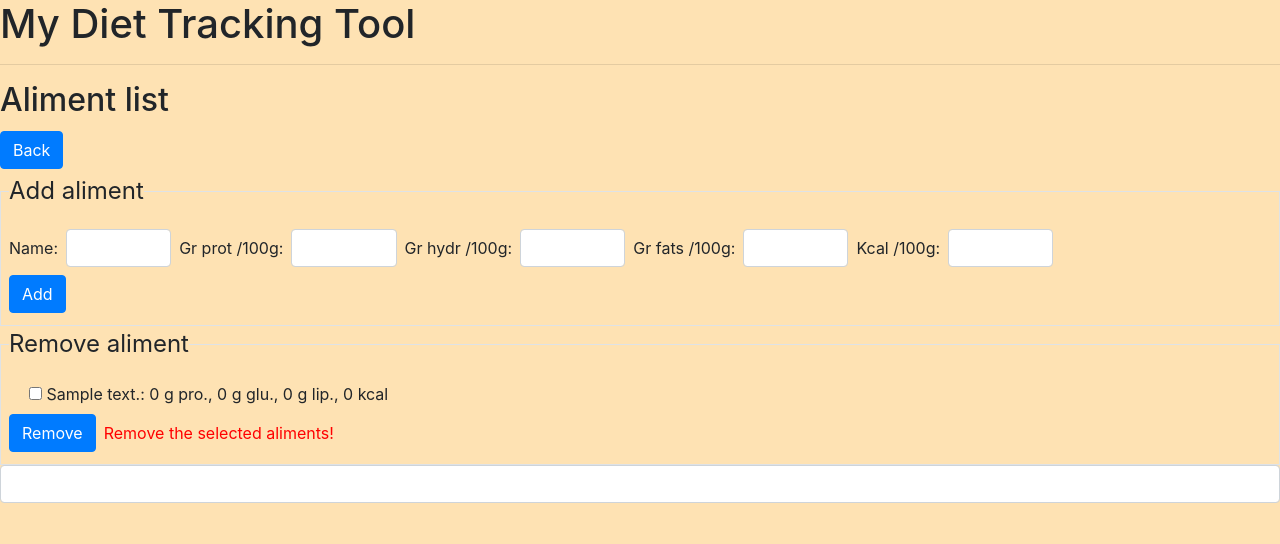
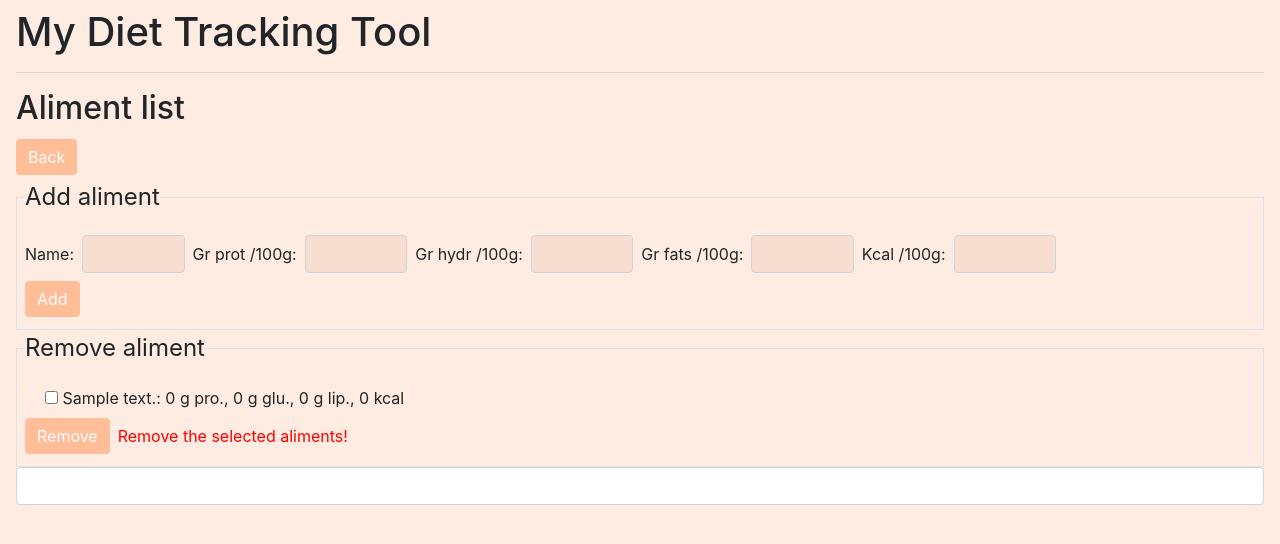
Before and after one commit to mathieudelehaye/AthleteDietTracker, a Symfony app: template templates/aliment_category/manage.html.twig in a window 1280 px wide. Shown: the top 544 px of the page. Run offline with Twig, Linux system fonts and the light colour scheme; the template is opened without the code that fills it: most values are stand-ins (such as "Sample title", 1, 10 or a date in 2020); form fields are guessed from the names that the template uses; some libraries are stand-ins or nearby versions.

Commit message:
Site style improved

```diff
--- a/public/css/default.css
+++ b/public/css/default.css
@@ -1,7 +1,39 @@
-.custom-list-item {
-    background-color: #fee2b3;
+.page-background-color {
+    background-color:#FEECE2;
 }
 
-.selected-list-item {
-    background-color: #d19a5e;
+.page-background-padding {
+    padding: 0.5rem 1rem 2rem 1rem;
 }
+
+.input-item {
+    background-color: #F7DED0;
+}
+
+.button {
+    background-color: #FFBE98;
+    border: #E2BFB3;
+}
+
+.button:active {
+    background-color: #E2BFB3;
+}
+
+.button:hover {
+    background-color: #E2BFB3;
+}
+
+.text {
+    color: #495057;
+}
+
+.light-text {
+    color: #495057;
+}
+
+/* Nav tabs */
+.nav-tabs .nav-link.active {
+  color: #495057;
+  background-color: #F7DED0;
+  border-color: #dee2e6 #dee2e6 #fff;
+}
--- a/templates/aliment_category/manage.html.twig
+++ b/templates/aliment_category/manage.html.twig
@@ -8,24 +8,24 @@
 	<h2>Aliment list</h1>
 	<form name="form" method="post">
 		<div class="form-inline">
-			<button class="btn btn-primary my-1 mr-2" type="submit" id="form_aliment_category_cancel" name="form[aliment_category][cancel]" formnovalidate="formnovalidate">Back</button>
+			<button class="btn btn-primary button my-1 mr-2" type="submit" id="form_aliment_category_cancel" name="form[aliment_category][cancel]" formnovalidate="formnovalidate">Back</button>
 		</div>
 		<fieldset class="border p-2">
 	   		<legend  class="w-auto">Add aliment</legend>
 	   		<div class="form-inline">
 				<label class="my-1 mr-2">Name: </label>
-				<input class="form-control my-1 mr-2 col-md-1" type="text" id="form_aliment_category_description" name="form[aliment_category][description]" required="required" value="{{ form.aliment_category.description.vars.value }}" />
+				<input class="form-control input-item my-1 mr-2 col-md-1" type="text" id="form_aliment_category_description" name="form[aliment_category][description]" required="required" value="{{ form.aliment_category.description.vars.value }}" />
 				<label class="my-1 mr-2">Gr prot /100g: </label>
-				<input class="form-control my-1 mr-2 col-md-1" type="text" id="form_aliment_category_g_pro" name="form[aliment_category][g_pro]" required="required" value="{{ form.aliment_category.g_pro.vars.value }}" />
+				<input class="form-control input-item my-1 mr-2 col-md-1" type="text" id="form_aliment_category_g_pro" name="form[aliment_category][g_pro]" required="required" value="{{ form.aliment_category.g_pro.vars.value }}" />
 				<label class="my-1 mr-2">Gr hydr /100g: </label>
-				<input class="form-control my-1 mr-2 col-md-1" type="text" id="form_aliment_category_g_hyd" name="form[aliment_category][g_hyd]" required="required" value="{{ form.aliment_category.g_hyd.vars.value }}" />
+				<input class="form-control input-item my-1 mr-2 col-md-1" type="text" id="form_aliment_category_g_hyd" name="form[aliment_category][g_hyd]" required="required" value="{{ form.aliment_category.g_hyd.vars.value }}" />
 				<label class="my-1 mr-2">Gr fats /100g: </label>
-				<input class="form-control my-1 mr-2 col-md-1" type="text" id="form_aliment_category_g_fat" name="form[aliment_category][g_fat]" required="required" value="{{ form.aliment_category.g_fat.vars.value }}" />
+				<input class="form-control input-item my-1 mr-2 col-md-1" type="text" id="form_aliment_category_g_fat" name="form[aliment_category][g_fat]" required="required" value="{{ form.aliment_category.g_fat.vars.value }}" />
 				<label class="my-1 mr-2">Kcal /100g: </label>
-				<input class="form-control my-1 mr-2 col-md-1" type="text" id="form_aliment_category_ene" name="form[aliment_category][ene]" required="required" value="{{ form.aliment_category.ene.vars.value }}" />
+				<input class="form-control input-item my-1 mr-2 col-md-1" type="text" id="form_aliment_category_ene" name="form[aliment_category][ene]" required="required" value="{{ form.aliment_category.ene.vars.value }}" />
 			</div>
 			<div class="form-inline">
-				<button class="btn btn-primary my-1 mr-2" type="submit" id="form_aliment_category_add" name="form[aliment_category][add]">Add</button>
+				<button class="btn btn-primary button my-1 mr-2" type="submit" id="form_aliment_category_add" name="form[aliment_category][add]">Add</button>
 			</div>
 		</fieldset>
 		<fieldset class="border p-2">
@@ -45,7 +45,7 @@
 		   		{% set alimentCounter = alimentCounter + 1 %}
 	   		{% endfor %}
 	   		<div class="form-inline">
-				<button class="btn btn-primary my-1 mr-2" type="submit" id="form_aliment_category_delete" name="form[aliment_category][delete]" formnovalidate="formnovalidate">Remove</button>
+				<button class="btn btn-primary button my-1 mr-2" type="submit" id="form_aliment_category_delete" name="form[aliment_category][delete]" formnovalidate="formnovalidate">Remove</button>
 		   		<font color="red"><label class="my-1 mr-2">Remove the selected aliments!</label></font>
 		   	</div>
 	   	</fieldset>
--- a/templates/base.html.twig
+++ b/templates/base.html.twig
@@ -11,12 +11,13 @@
     	{% endblock %}
 
 		{% block stylesheets %}
-	    	<link href="{{ asset('css/bootstrap.min.css') }}" rel="stylesheet" crossorigin="anonymous"/>
-    	{% endblock %}
+			<link href="{{ asset('css/bootstrap.min.css') }}" rel="stylesheet" crossorigin="anonymous"/>
+			<link href="{{ asset('css/default.css') }}" rel="stylesheet" crossorigin="anonymous"/>
+		{% endblock %}
 
     	{% block scripts %}{% endblock %}
   </head>
-  <body style="background-color:#fee2b3;">
+  <body class="page-background-color page-background-padding">
     <div id="sidebar">
 		{% block sidebar %}{% endblock %}
 	</div>
--- a/templates/default/login.html.twig
+++ b/templates/default/login.html.twig
@@ -7,16 +7,16 @@
 	<form name="form" method="post">
 		<div class="form-inline">
 			<label class="my-1 mr-2">Login:</label>
-			<input class="form-control my-1 mr-2 col-md-2" type="text" id="form_user_login" name="form[user][login]" required="required" value="{{ form.user.login.vars.value }}" />
+			<input class="form-control input-item my-1 mr-2 col-md-2" type="text" id="form_user_login" name="form[user][login]" required="required" value="{{ form.user.login.vars.value }}" />
 			<label class="my-1 mr-2">Password:</label>
-			<input class="form-control my-1 mr-2 col-md-2" type="password" id="form_user_password" name="form[user][password]" required="required" value="{{ form.user.password.vars.value }}" />
+			<input class="form-control input-item my-1 mr-2 col-md-2" type="password" id="form_user_password" name="form[user][password]" required="required" value="{{ form.user.password.vars.value }}" />
 		</div>
 		<div class="form-inline">
 			<input class="my-1 mr-2" type="checkbox" id="form_user_checkbox" name="form[user][checkbox]" value="1">
 			<label class="my-1">Remember me</label>
 		</div>
 		<div class="form-inline">
-			<button class="btn btn-primary my-1" type="submit" id="form_user_validate" name="form[user][validate]">Log in</button>
+			<button class="btn btn-primary button my-1" type="submit" id="form_user_validate" name="form[user][validate]">Log in</button>
 		</div>
 		<div class="form-inline">
 			<a href="#">Forgot your password?</a>
```
Also changed, not shown: templates/default/manage.html.twig (+19 -20 lines).
